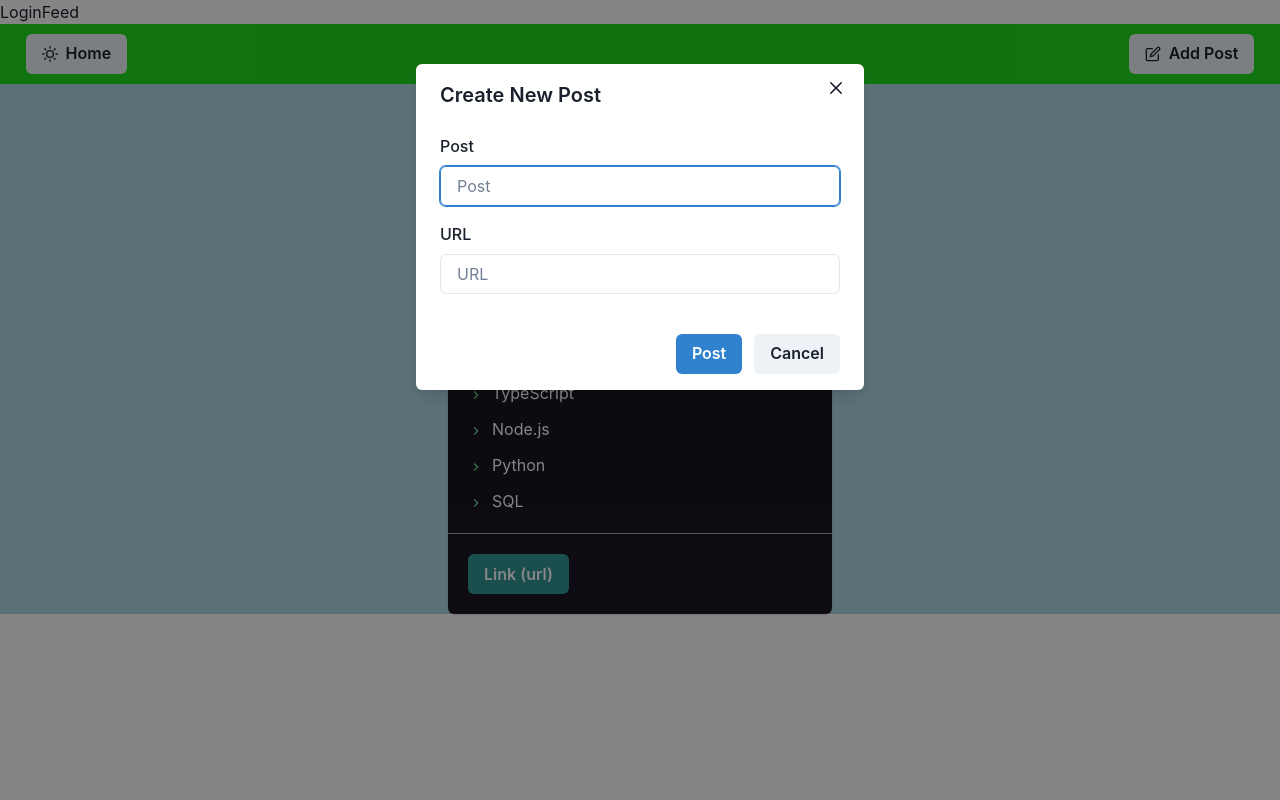
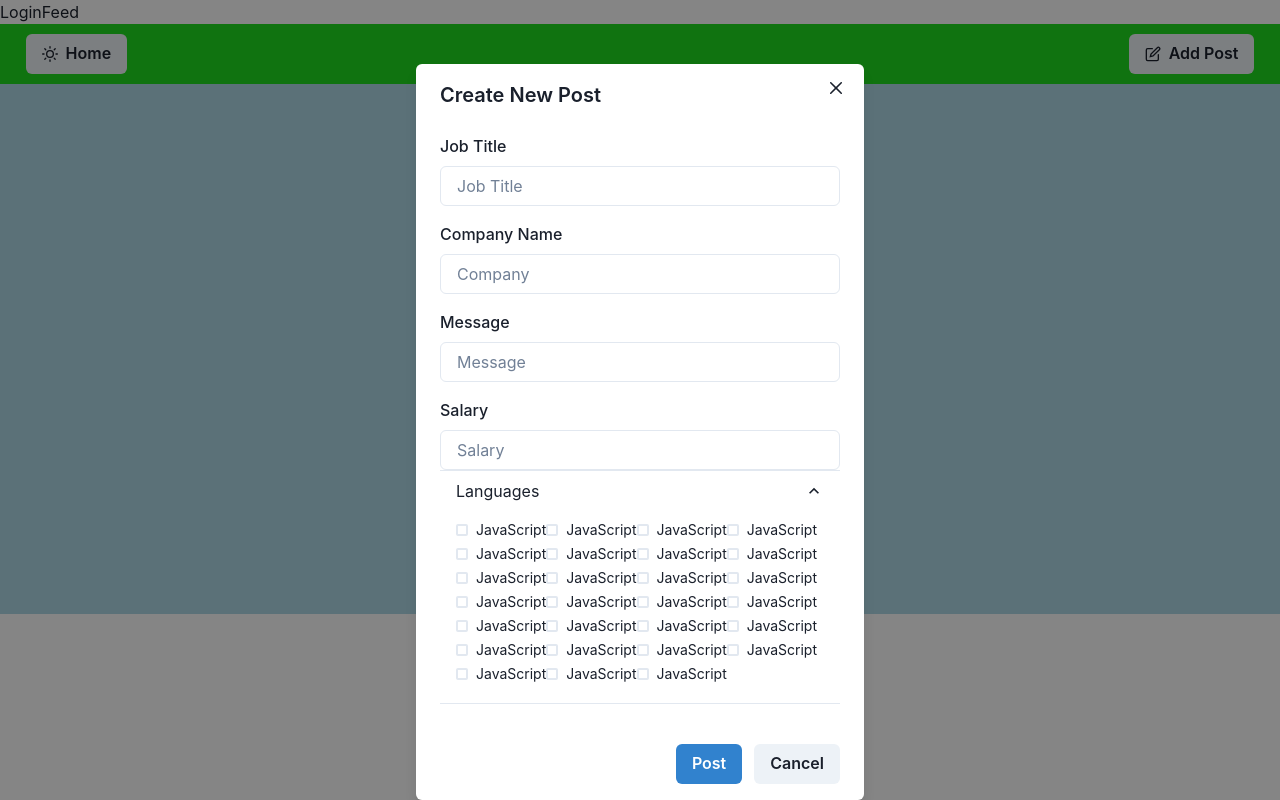
Before and after one commit to Jigglypuff-58/JobApp, a React app: page /feed in a window 1280 px wide. Both pictures are taken after a click on the button "Add Post". Built offline with nearby package versions, Linux system fonts and the light colour scheme.

Commit message:
Adds handleNewPost function (not done yet), languages state, data for making a new post
Co-authored-by: Christopher Park <cp3063@columbia.edu>

```diff
--- /dev/null
+++ b/client/Components/Languages.jsx
@@ -0,0 +1,103 @@
+import React from 'react';
+import {
+    chakra,
+    Box,
+    Flex,
+    useCheckboxGroup,
+    useCheckbox,
+    Checkbox,
+    Stack,
+    Text
+} from '@chakra-ui/react'
+
+const Languages = ({ languages, getLanguages }) => {
+
+    return (
+        <>
+          <Checkbox onChange={getLanguages} value='1' size='sm' colorScheme='green'>
+                JavaScript
+          </Checkbox>
+          <Checkbox onChange={getLanguages} value='1' size='sm' colorScheme='green'>
+                JavaScript
+          </Checkbox>
+          <Checkbox onChange={getLanguages} value='1' size='sm' colorScheme='green'>
+                JavaScript
+          </Checkbox>
+          <Checkbox onChange={getLanguages} value='1' size='sm' colorScheme='green'>
+                JavaScript
+          </Checkbox>
+          <Checkbox onChange={getLanguages} value='1' size='sm' colorScheme='green'>
+                JavaScript
+          </Checkbox>
+          <Checkbox onChange={getLanguages} value='1' size='sm' colorScheme='green'>
+                JavaScript
+          </Checkbox>
+          <Checkbox onChange={getLanguages} value='1' size='sm' colorScheme='green'>
+                JavaScript
+          </Checkbox>
+          <Checkbox onChange={getLanguages} value='1' size='sm' colorScheme='green'>
+                JavaScript
+          </Checkbox>
+          <Checkbox onChange={getLanguages} value='1' size='sm' colorScheme='green'>
+                JavaScript
+          </Checkbox>
+          <Checkbox onChange={getLanguages} value='1' size='sm' colorScheme='green'>
+                JavaScript
+          </Checkbox>
+          <Checkbox onChange={getLanguages} value='1' size='sm' colorScheme='green'>
+                JavaScript
+          </Checkbox>
+          <Checkbox onChange={getLanguages} value='1' size='sm' colorScheme='green'>
+                JavaScript
+          </Checkbox>
+          <Checkbox onChange={getLanguages} value='1' size='sm' colorScheme='green'>
+                JavaScript
+          </Checkbox>
+          <Checkbox onChange={getLanguages} value='1' size='sm' colorScheme='green'>
+                JavaScript
+          </Checkbox>
+          <Checkbox onChange={getLanguages} value='1' size='sm' colorScheme='green'>
+                JavaScript
+          </Checkbox>
+          <Checkbox onChange={getLanguages} value='1' size='sm' colorScheme='green'>
+                JavaScript
+          </Checkbox>
+          <Checkbox onChange={getLanguages} value='1' size='sm' colorScheme='green'>
+                JavaScript
+          </Checkbox>
+          <Checkbox onChange={getLanguages} value='1' size='sm' colorScheme='green'>
+                JavaScript
+          </Checkbox>
+          <Checkbox onChange={getLanguages} value='1' size='sm' colorScheme='green'>
+                JavaScript
+          </Checkbox>
+          <Checkbox onChange={getLanguages} value='1' size='sm' colorScheme='green'>
+                JavaScript
+          </Checkbox>
+          <Checkbox onChange={getLanguages} value='1' size='sm' colorScheme='green'>
+                JavaScript
+          </Checkbox>
+          <Checkbox onChange={getLanguages} value='1' size='sm' colorScheme='green'>
+                JavaScript
+          </Checkbox>
+          <Checkbox onChange={getLanguages} value='1' size='sm' colorScheme='green'>
+                JavaScript
+          </Checkbox>
+          <Checkbox onChange={getLanguages} value='1' size='sm' colorScheme='green'>
+                JavaScript
+          </Checkbox>
+          <Checkbox onChange={getLanguages} value='1' size='sm' colorScheme='green'>
+                JavaScript
+          </Checkbox>
+          <Checkbox onChange={getLanguages} value='1' size='sm' colorScheme='green'>
+                JavaScript
+          </Checkbox>
+          <Checkbox onChange={getLanguages} value='1' size='sm' colorScheme='green'>
+                JavaScript
+          </Checkbox>
+        </>
+
+    )
+};
+
+export default Languages;
--- a/client/Containers/FeedPage.jsx
+++ b/client/Containers/FeedPage.jsx
@@ -1,7 +1,8 @@
 import React from 'react';
 import { EditIcon, SunIcon } from '@chakra-ui/icons';
 import Post from '../Components/Post';
-import { useRef } from 'react';
+import { useRef, useState } from 'react';
+import Languages from '../Components/Languages.jsx';
 import {
   FormControl,
   Box,
@@ -19,11 +20,69 @@ import {
   isOpen,
   onOpen,
   onClose,
+  Accordion,
+  AccordionItem,
+  AccordionButton,
+  AccordionPanel,
+  AccordionIcon,
 } from '@chakra-ui/react';
+import { Stack, HStack, VStack } from '@chakra-ui/react';
+import { Checkbox, CheckboxGroup } from '@chakra-ui/react';
+
+
 const Feed = () => {
   const { isOpen, onOpen, onClose } = useDisclosure();
   const initialRef = useRef(null);
   const finalRef = useRef(null);
+
+  const titleRef = useRef('');
+  const companyRef = useRef('');
+  const messageRef = useRef('');
+  const salaryRef = useRef('');
+
+  const [languages, setLanguages] = useState(new Set());
+
+  const handleNewPost = async (e) => {
+    e.preventDefault();
+    const job_title = titleRef.current.value;
+    const salary = companyRef.current.value;
+    const message = messageRef.current.value;
+    const company_name = salaryRef.current.value;
+    const user_id = 1;
+
+    // console.log('job_title:', job_title);
+    // console.log('salary:', salary);
+    // console.log('message:', message);
+    // console.log('company_name:', company_name);
+    // console.log('user_id:', user_id);
+    console.log('languages:', languages);
+
+    // const response = await fetch('/posts', {
+    //   method: 'POST',
+    //   headers: {
+    //     "Content-Type": "application/json"
+    //   },
+    //   body: JSON.stringify({ job_title, salary, url, message, company_name, user_id, languages })
+    // });
+  };
+
+  const getLanguages = (e) => {
+    e.preventDefault();
+
+    const value = e.target.value;
+    const isChecked = e.target.checked; // --> true or false
+    console.log('isChecked:', isChecked);
+    console.log('getLanguages synthetic event:', e.target.value);
+
+    const copy = structuredClone(languages);
+
+    if (isChecked) copy.add(value);
+    else copy.delete(value);
+
+
+    setLanguages(copy);
+  };
+
   return (
     <div>
       <div className='nav'>
@@ -42,22 +101,71 @@ const Feed = () => {
         <ModalContent>
           <ModalHeader>Create New Post</ModalHeader>
           <ModalCloseButton />
+
           <ModalBody pb={6}>
             <FormControl>
-              <FormLabel>Post</FormLabel>
-              <Input ref={initialRef} placeholder='Post' />
+              <FormLabel>Job Title</FormLabel>
+              <Input ref={titleRef} placeholder='Job Title' />
             </FormControl>
+
             <FormControl mt={4}>
-              <FormLabel>URL</FormLabel>
-              <Input placeholder='URL' />
+              <FormLabel>Company Name</FormLabel>
+              <Input ref={companyRef} placeholder='Company' />
             </FormControl>
+
+            <FormControl mt={4}>
+              <FormLabel>Message</FormLabel>
+              <Input ref={messageRef} placeholder='Message' />
+            </FormControl>
+
+            <FormControl mt={4}>
+              <FormLabel>Salary</FormLabel>
+              <Input ref={salaryRef} placeholder='Salary' />
+            </FormControl>
+            <Accordion defaultIndex={[0]} allowMultiple>
+              <AccordionItem>
+                <h2>
+                  <AccordionButton>
+                    <Box as="span" flex='1' textAlign='left'>
+                      Languages
+                    </Box>
+                    <AccordionIcon />
+                  </AccordionButton>
+                </h2>
+                <AccordionPanel pb={4}>
+                  {/* <Checkbox onChange={getLanguages} value='1' size='sm' colorScheme='green'>
+                    JavaScript
+                  </Checkbox>
+                  <Checkbox onChange={getLanguages} value='5' size='sm' colorScheme='green'>
+                    Python
+                  </Checkbox>
+                  <Checkbox onChange={getLanguages} value='10' size='sm' colorScheme='green'>
+                    Go
+                  </Checkbox> */}
+                  <Languages languages={languages} getLanguages={getLanguages}/>
+                </AccordionPanel>
+              </AccordionItem>
+            </Accordion>
+            {/* <Stack spacing={[1, 5]} direction={['column', 'row']}>
+              <FormLabel>Languages</FormLabel>
+              <Checkbox size='sm' colorScheme='green'>
+                JavaScript
+              </Checkbox>
+              <Checkbox size='sm' colorScheme='green' >
+                TypeScript
+              </Checkbox>
+              <Checkbox size='sm' colorScheme='green' >
+                React
+              </Checkbox>
+            </Stack> */}
+
           </ModalBody>
+
           <ModalFooter>
-            <Button colorScheme='blue' mr={3}>
-              Post
-            </Button>
+            <Button colorScheme='blue' mr={3} onClick={handleNewPost}>Post</Button>
             <Button onClick={onClose}>Cancel</Button>
           </ModalFooter>
+
         </ModalContent>
       </Modal>
       </div>
@@ -68,4 +176,6 @@ const Feed = () => {
     </div>
   );
 };
+
+
 export default Feed;
```
